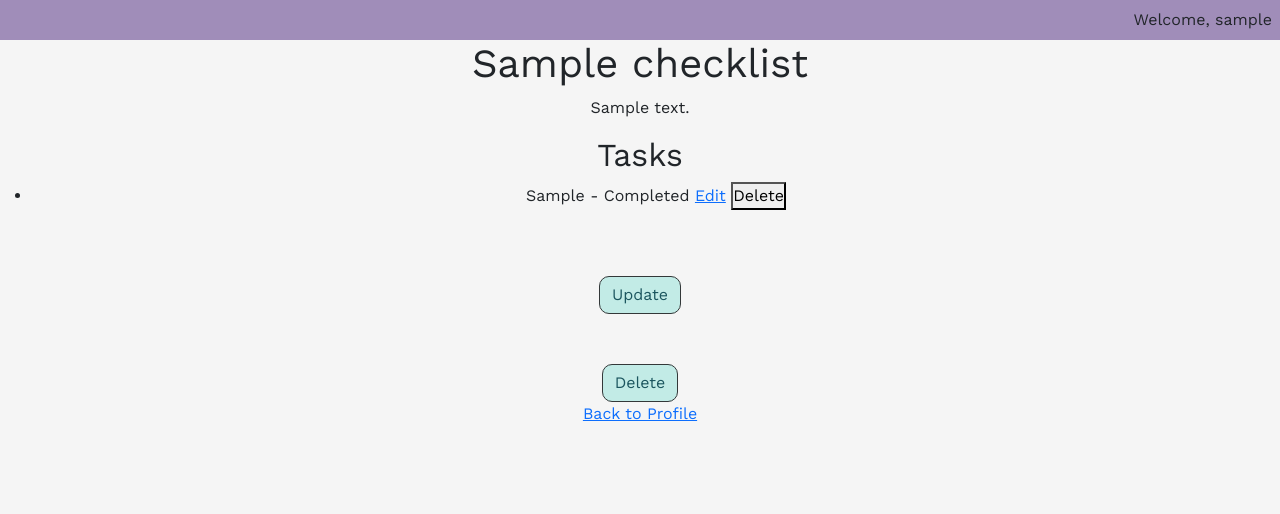
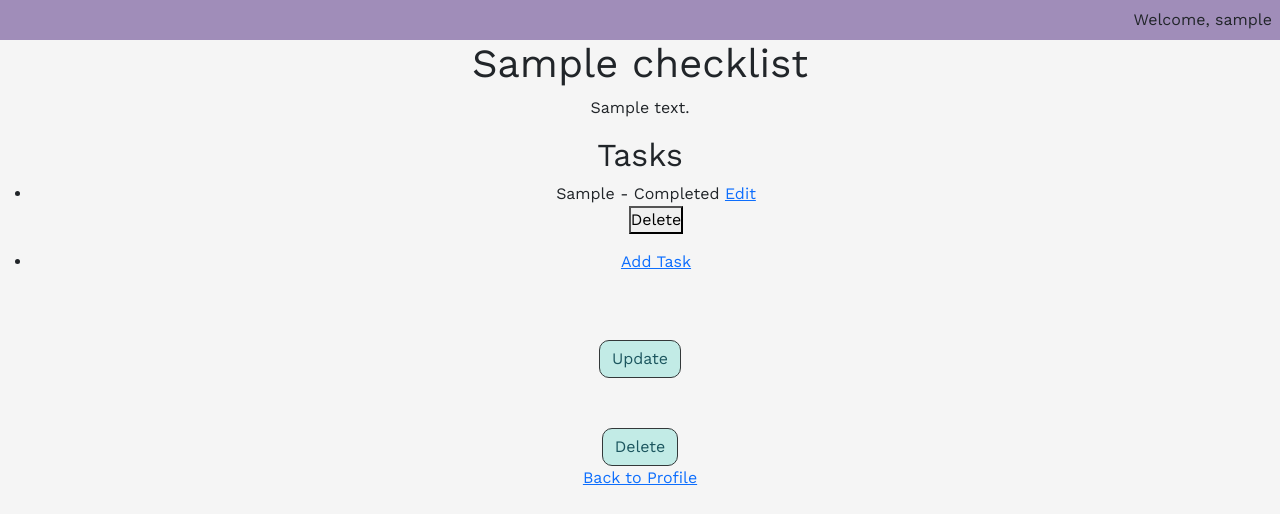
Before and after one commit to petra66orii/timeless-travel, a Django app: page /checklists/checklists/1/ in a window 1280 px wide. Shown: the part 56-570 px from the top of the page. Run offline with Django 4.2, Linux system fonts and the light colour scheme; a user stored in the database is signed in; tables that the repository leaves empty hold one stand-in row (values such as "Sample post"); some web fonts are replaced.

Commit message:
Add a 'add task' button, #24

```diff
--- a/checklists/templates/checklists/checklist.html
+++ b/checklists/templates/checklists/checklist.html
@@ -12,7 +12,7 @@
     <li>
         {{ task.task }} - {{ task.completed|yesno:"Completed,Pending" }}
         <a href="{% url 'task_update' task.id %}">Edit</a>
-        <form action="{% url 'task_delete' task.id %}" method="post" style="display:inline;">
+        <form action="{% url 'task_delete' task.id %}" method="get">
             {% csrf_token %}
             <button type="submit">Delete</button>
         </form>
@@ -22,14 +22,14 @@
     {% endfor %}
 </ul>
 
-{% for checklist in checklists %}
-<li>
-    {{ checklist.title }}
-    {% if checklist.id %}
-    <a href="{% url 'task_create' checklist.id %}">Add Task</a>
-    {% endif %}
-</li>
-{% endfor %}
+<ul>
+    <li>
+        {% if checklist.id %}
+        <a href="{% url 'task_create' checklist.id %}">Add Task</a>
+        {% endif %}
+    </li>
+</ul>
+
 
 <button class="btn"><a href="{% url 'checklist_update' checklist.id %}">Update</a></button>
 <form action="{% url 'checklist_delete' checklist.id %}" method="get">
```
